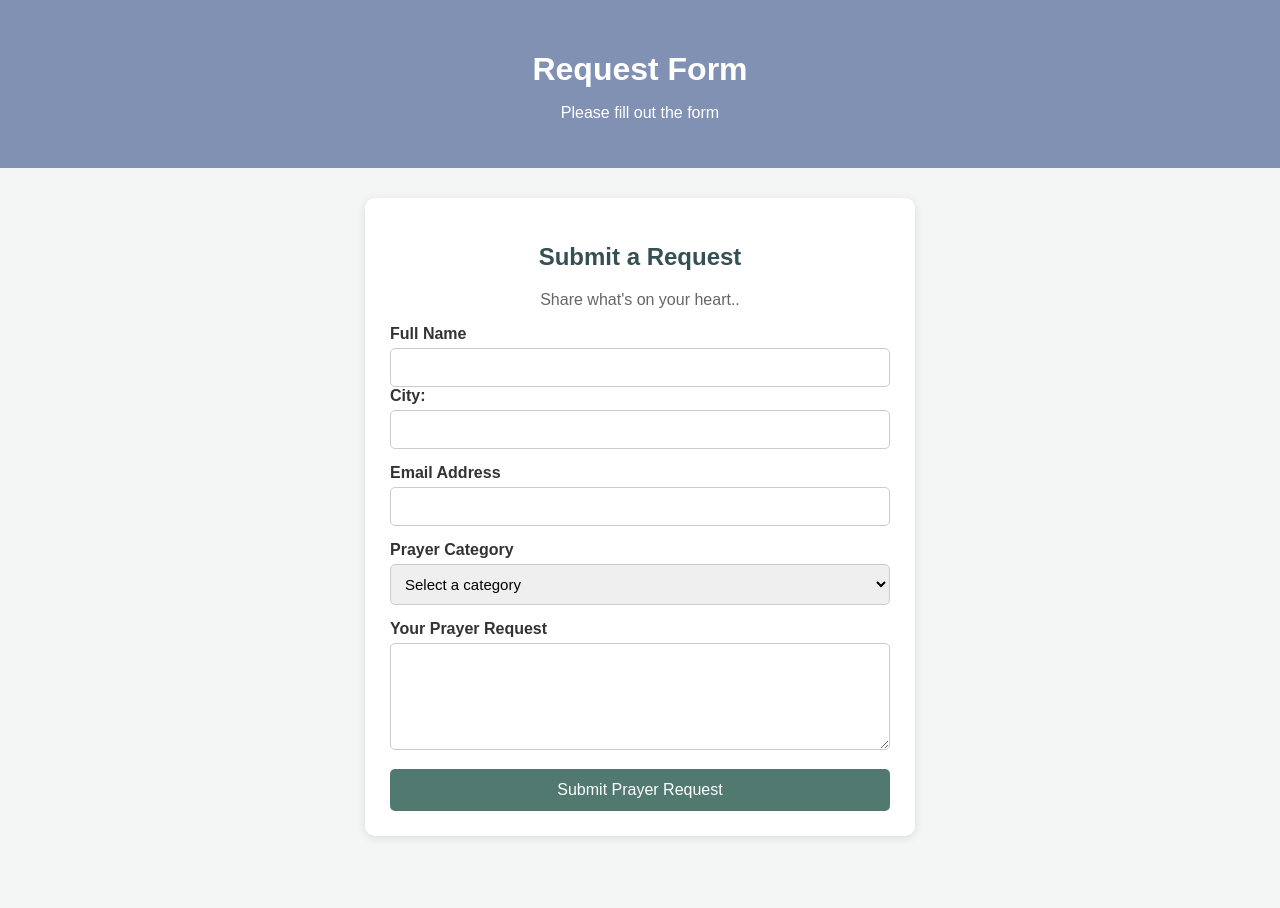
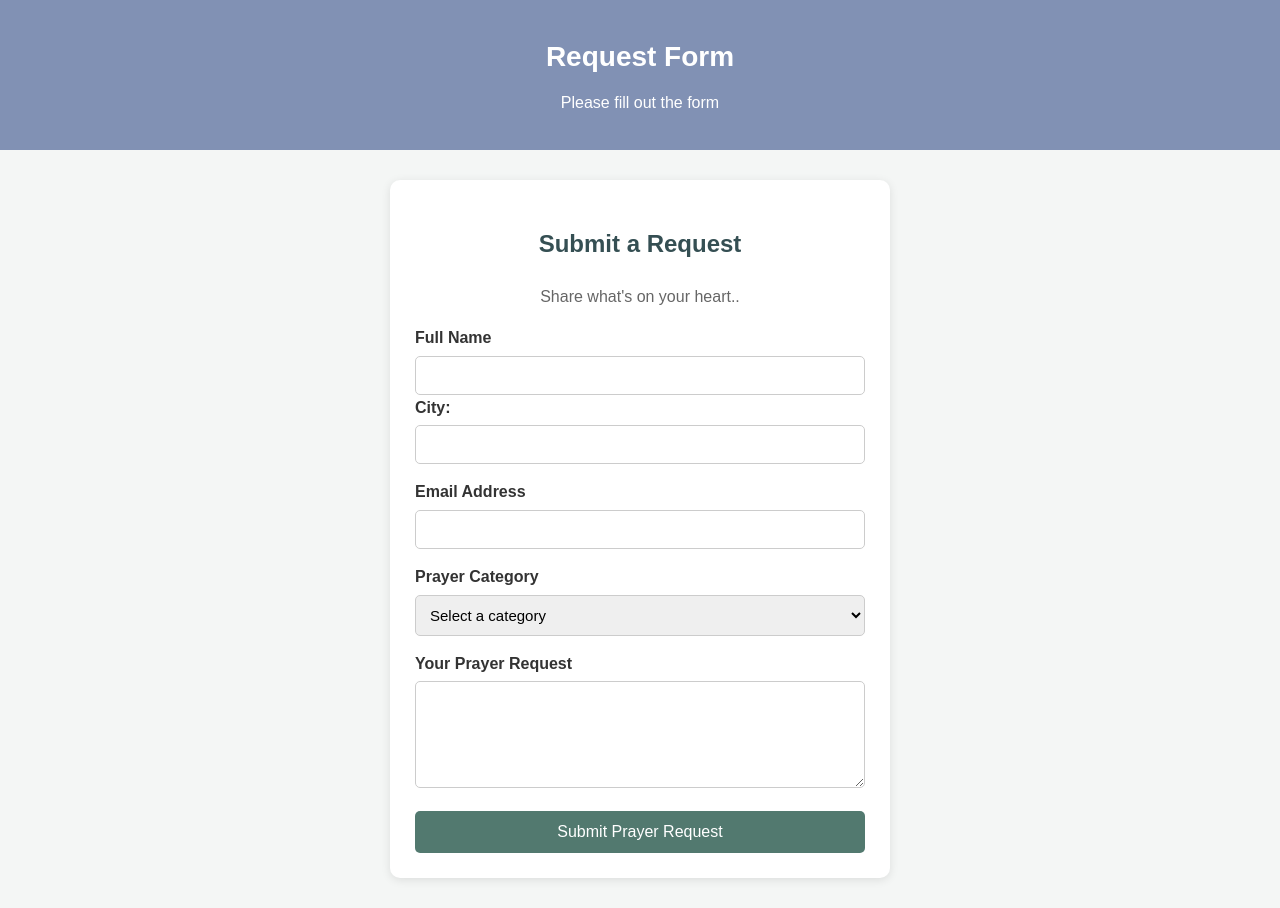
Before and after one commit to cjsibanda/prayer-request-form, a Next.js app: page / in a window 1280 px wide. Before the commit the page ends 866 px from the top, so only its background shows below. Built offline with nearby package versions, Linux system fonts and the light colour scheme.

Commit message:
updated global and header styling

```diff
--- a/styles/main.css
+++ b/styles/main.css
@@ -3,6 +3,9 @@
 * CSS Styling for Header and PrayerRequestForm
 *
 **********************************************/
+* {
+    box-sizing: border-box;
+}
 
 body {
     font-family: Arial, sans-serif;
@@ -10,6 +13,7 @@ body {
     margin: 0;
     padding: 0;
     color: #333;
+    line-height: 1.6;
 }
 
 /* Header styling */
@@ -17,15 +21,17 @@ body {
     background-color: #8191b4;
     color: white;
     text-align: center;
-    padding: 30px;
+    padding: 35px 20px;
 }
 
 .header h1 {
-    margin-bottom: 10px;
+    margin: 0 0 10px;
+    font-size: 28px
 }
 
 .header p {
     font-size: 16px;
+    margin: 0;
 }
 
 /* Form Container */
```
